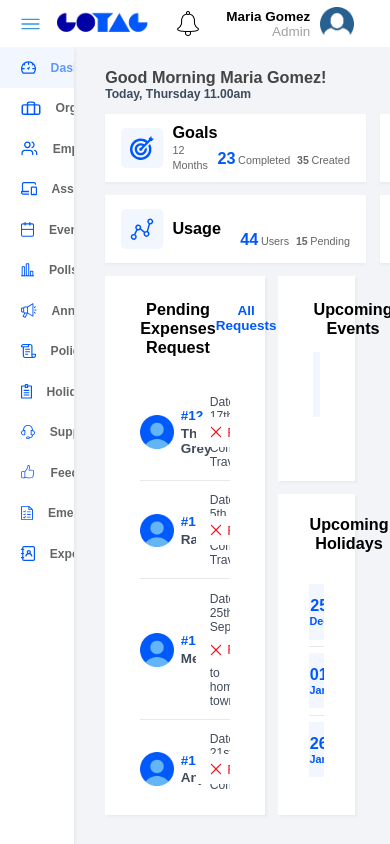
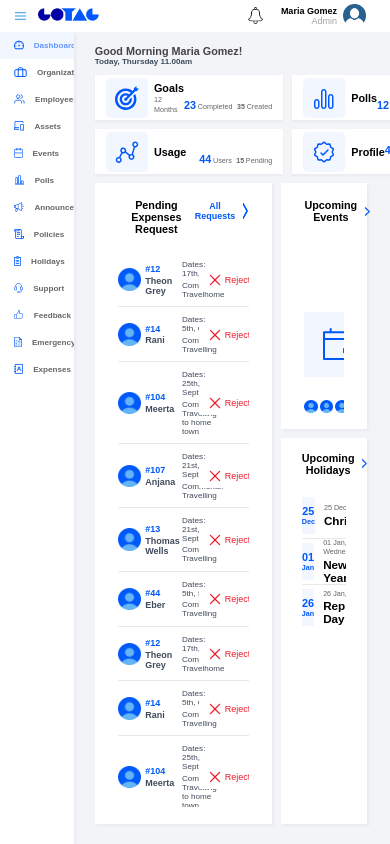
Before and after one commit to Vishwas-MH/gotag, a React (Create React App) app: page / in a window 390 px wide. Built offline with nearby package versions, Linux system fonts and the light colour scheme.

Commit message:
media queries

```diff
--- a/src/components/expenseCard/ExpenseCard.js
+++ b/src/components/expenseCard/ExpenseCard.js
@@ -4,7 +4,7 @@ import icon_approve from "../../assets/images/dashboard/icon_approve.svg";
 import "./ExpenseCard.css"
 
 const ExpenseCard = (props) => {
-    return(
+    return (
         <>
             <div className="expense-card-left">
                 <div className="emp-img-id">
--- a/src/index.css
+++ b/src/index.css
@@ -21,3 +21,27 @@ body {
 	width: 100%;
 	overflow: hidden;
 }
+
+@media only screen and (max-width: 1120px){
+	*{
+		font-size: 12px;
+	}
+}
+
+@media only screen and (max-width: 1050px){
+	*{
+		font-size: 11px;
+	}
+}
+
+@media only screen and (max-width: 922px){
+	*{
+		font-size: 10px;
+	}
+}
+
+@media only screen and (max-width: 880px){
+	*{
+		font-size: 9px;
+	}
+}
```
Lines whose indentation alone changed are shown as unchanged.
